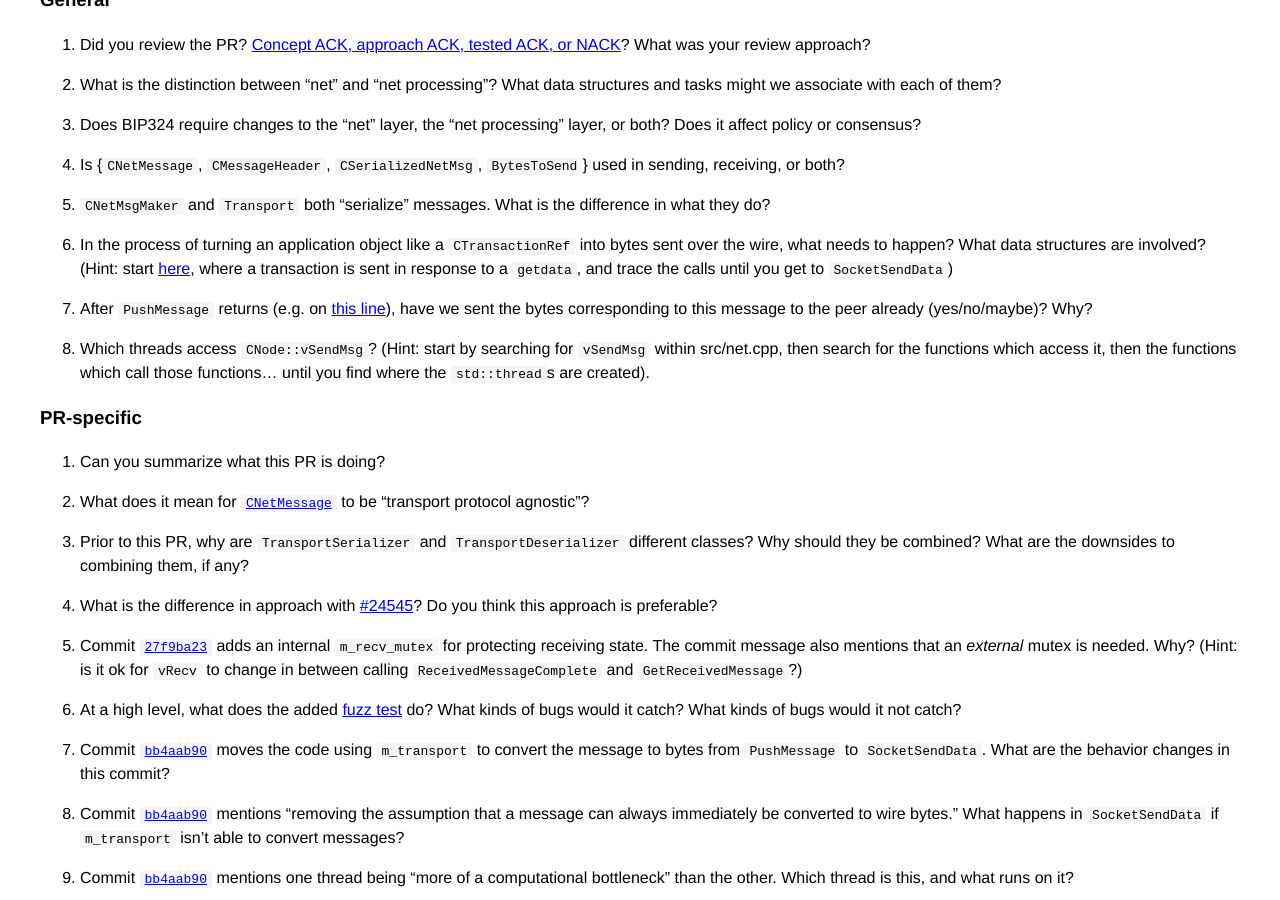
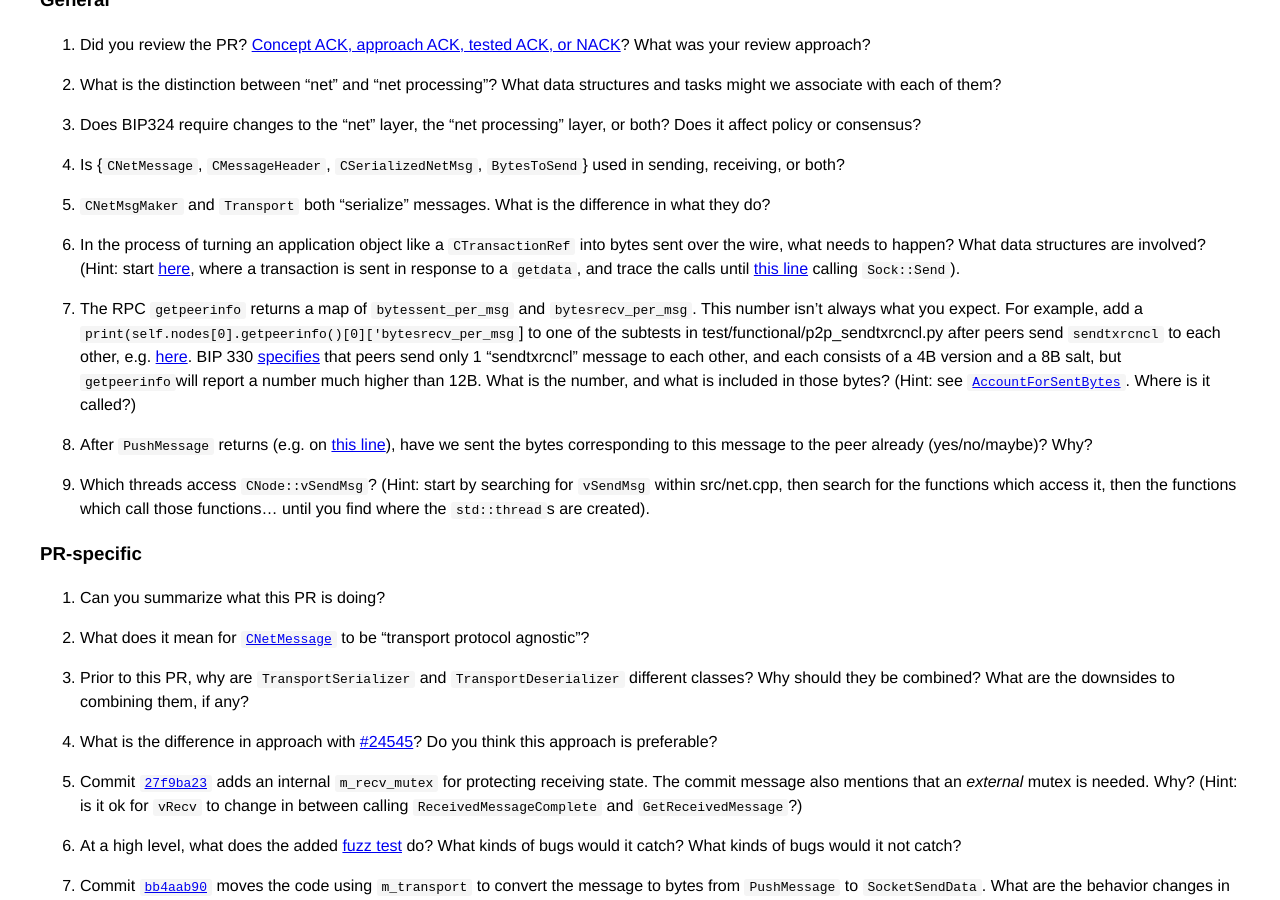
Before and after one commit to bitcoin-core-review-club/website, a Jekyll site: the page built from _posts/2023-09-06-#28165.md, in a window 1280 px wide and 900 px high, scrolled down 1098 px. Built offline with Jekyll 4.4.1, drawn with Linux system fonts in a browser that asks for light colours.

Commit message:
another q

```diff
--- a/_posts/2023-09-06-#28165.md
+++ b/_posts/2023-09-06-#28165.md
@@ -73,8 +73,15 @@ We'll be covering the [General](#general) questions on the first meeting on Wedn
 6. In the process of turning an application object like a `CTransactionRef` into bytes sent over the
    wire, what needs to happen? What data structures are involved? (Hint: start
 [here](https://github.com/bitcoin/bitcoin/blob/ab42b2ebdbf61225e636e4c00068fd29b2790d41/src/net_processing.cpp#L2334-L2335),
-where a transaction is sent in response to a `getdata`, and trace the calls until you get to
-`SocketSendData`)
+where a transaction is sent in response to a `getdata`, and trace the calls until [this
+line](https://github.com/bitcoin/bitcoin/blob/ab42b2ebdbf61225e636e4c00068fd29b2790d41/src/net.cpp#L949)
+calling `Sock::Send`).
+
+1. The RPC `getpeerinfo` returns a map of `bytessent_per_msg` and `bytesrecv_per_msg`. This number
+   isn't always what you expect. For example, add a
+`print(self.nodes[0].getpeerinfo()[0]['bytesrecv_per_msg`] to one of the subtests in test/functional/p2p_sendtxrcncl.py after peers send `sendtxrcncl` to each other, e.g. [here](https://github.com/bitcoin/bitcoin/blob/ab42b2ebdbf61225e636e4c00068fd29b2790d41/test/functional/p2p_sendtxrcncl.py#L75). BIP 330 [specifies](https://github.com/bitcoin/bips/blob/master/bip-0330.mediawiki#user-content-sendtxrcncl) that peers send only 1 "sendtxrcncl" message to each other, and each consists of a 4B version and a 8B salt, but `getpeerinfo`will report a number much higher than 12B. What is the number, and what is included in those bytes?
+   (Hint: see
+[`AccountForSentBytes`](https://github.com/bitcoin/bitcoin/blob/ab42b2ebdbf61225e636e4c00068fd29b2790d41/src/net.h#L514). Where is it called?)
 
 7. After `PushMessage` returns (e.g. on [this
    line](https://github.com/bitcoin/bitcoin/blob/ab42b2ebdbf61225e636e4c00068fd29b2790d41/src/net_processing.cpp#L5864)),
```
